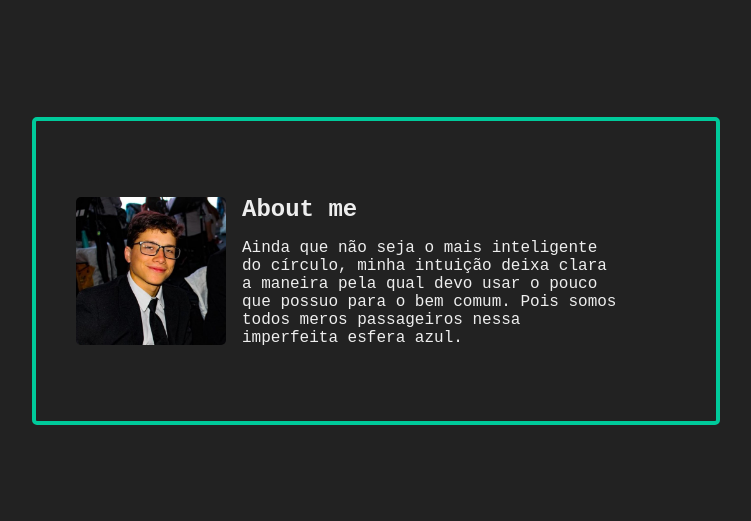
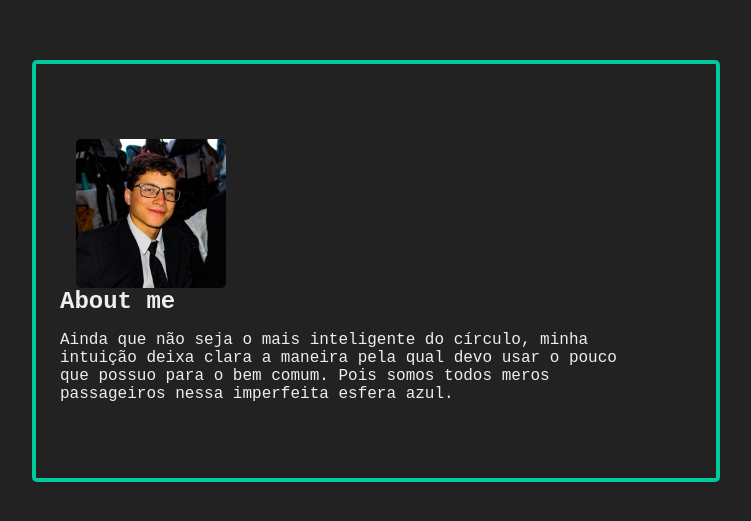
Before and after one commit to JadsonButzk/About-me, a plain HTML site: page index.html in a window 1280 px wide. Shown: the part 117-638 px from the top of the page, without its empty margins (264-1015 px from the left). Drawn offline with Linux system fonts and the light colour scheme.

Commit message:
Update style.css

```diff
--- a/style.css
+++ b/style.css
@@ -9,7 +9,7 @@ body {
 }
 main {
   width: 50%;
-  height: 150px;
+  height: auto;
   display: flex;
   flex-direction: column;
   flex-wrap: wrap;
@@ -26,7 +26,7 @@ main:hover {
   cursor: pointer;
 }
 p {
-  width: 60%;
+  width: 90%;
 }
 p,
 h2 {
```
